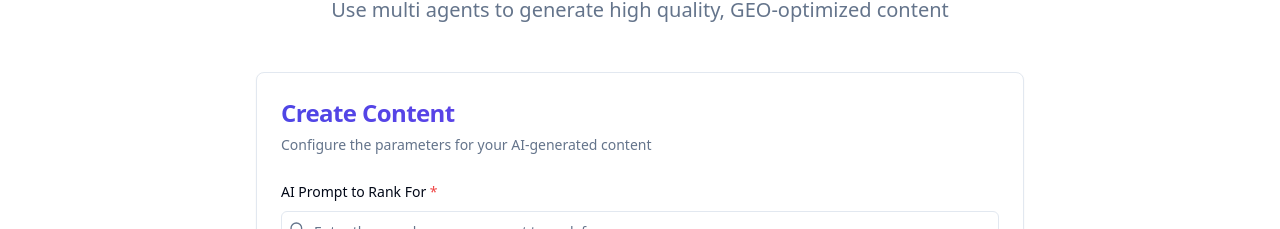
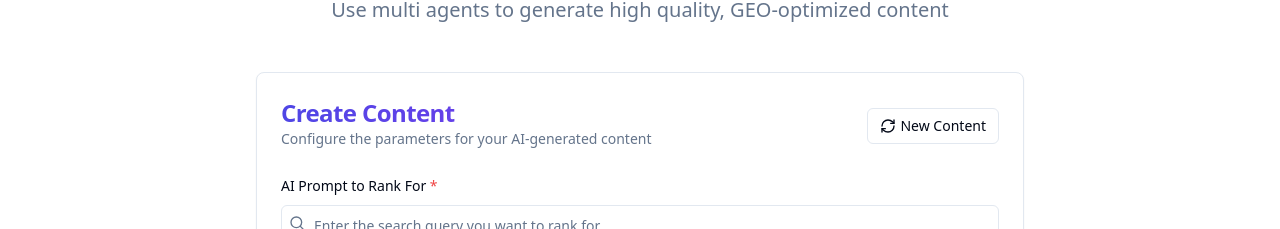
Before and after one commit to Sagiehamama/geo-content-forge, a React (Vite) app: page / in a window 1280 px wide. Shown: the part 161-390 px from the top of the page. Built offline with nearby package versions, Linux system fonts and the light colour scheme; no server answers.

Commit message:
Add New Content button to form for clearing form data

```diff
--- a/src/components/content/FormSection.tsx
+++ b/src/components/content/FormSection.tsx
@@ -1,7 +1,7 @@
 import React, { useState, useEffect } from 'react';
 import { useNavigate } from 'react-router-dom';
 import { toast } from 'sonner';
-import { Loader2 } from "lucide-react";
+import { Loader2, RefreshCw } from "lucide-react";
 import {
   Card,
   CardContent,
@@ -134,13 +134,30 @@ const FormSection = () => {
     }
   };
 
+  const handleClearForm = () => {
+    clearContent();
+    setLocalFormData(initialFormData);
+    toast.success('Form cleared. Ready for new content.');
+  };
+
   return (
     <Card className="w-full max-w-3xl mx-auto">
-      <CardHeader>
-        <CardTitle className="text-2xl gradient-heading">Create Content</CardTitle>
-        <CardDescription>
-          Configure the parameters for your AI-generated content
-        </CardDescription>
+      <CardHeader className="flex flex-row items-center justify-between">
+        <div>
+          <CardTitle className="text-2xl gradient-heading">Create Content</CardTitle>
+          <CardDescription>
+            Configure the parameters for your AI-generated content
+          </CardDescription>
+        </div>
+        <Button
+          variant="outline"
+          size="sm"
+          onClick={handleClearForm}
+          className="flex items-center gap-1"
+        >
+          <RefreshCw className="h-4 w-4" />
+          New Content
+        </Button>
       </CardHeader>
 
       <form onSubmit={handleSubmit}>
--- a/src/context/ContentContext.tsx
+++ b/src/context/ContentContext.tsx
@@ -61,9 +61,11 @@ export const ContentProvider = ({ children }: { children: ReactNode }) => {
   }, [formData, generatedContent, mediaSpots, selectedImages]);
 
   const clearContent = () => {
+    setFormData(null);
     setGeneratedContent(null);
     setMediaSpots([]);
     setSelectedImages({});
+    localStorage.removeItem('contentFormData');
     localStorage.removeItem('generatedContent');
     localStorage.removeItem('mediaSpots');
     localStorage.removeItem('selectedImages');
```
